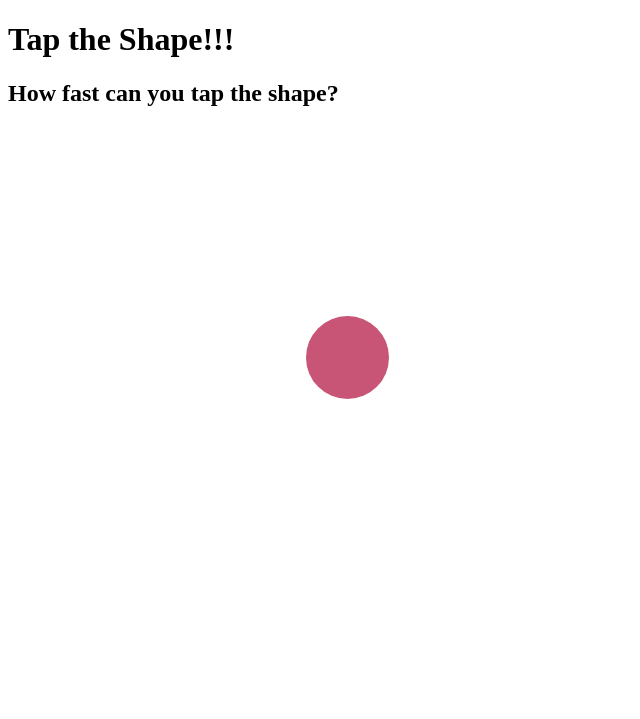
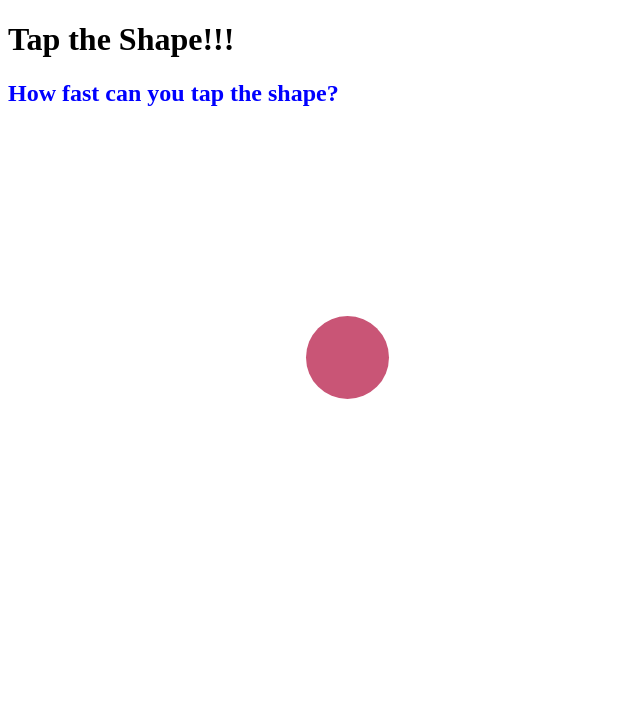
Before and after one commit to chadthecoder/chadthcoder.github.io, a plain HTML site: page index.html in a window 1280 px wide. Shown: the whole page, without its empty margins (0-640 px from the left). Drawn offline with Linux system fonts and the light colour scheme.

Commit message:
Update game.css
Color update test

```diff
--- a/css/game.css
+++ b/css/game.css
@@ -3,6 +3,6 @@
 	height: 50vh;
 }
 
-#id {
-
+#best {
+ color: blue;
 }
```
